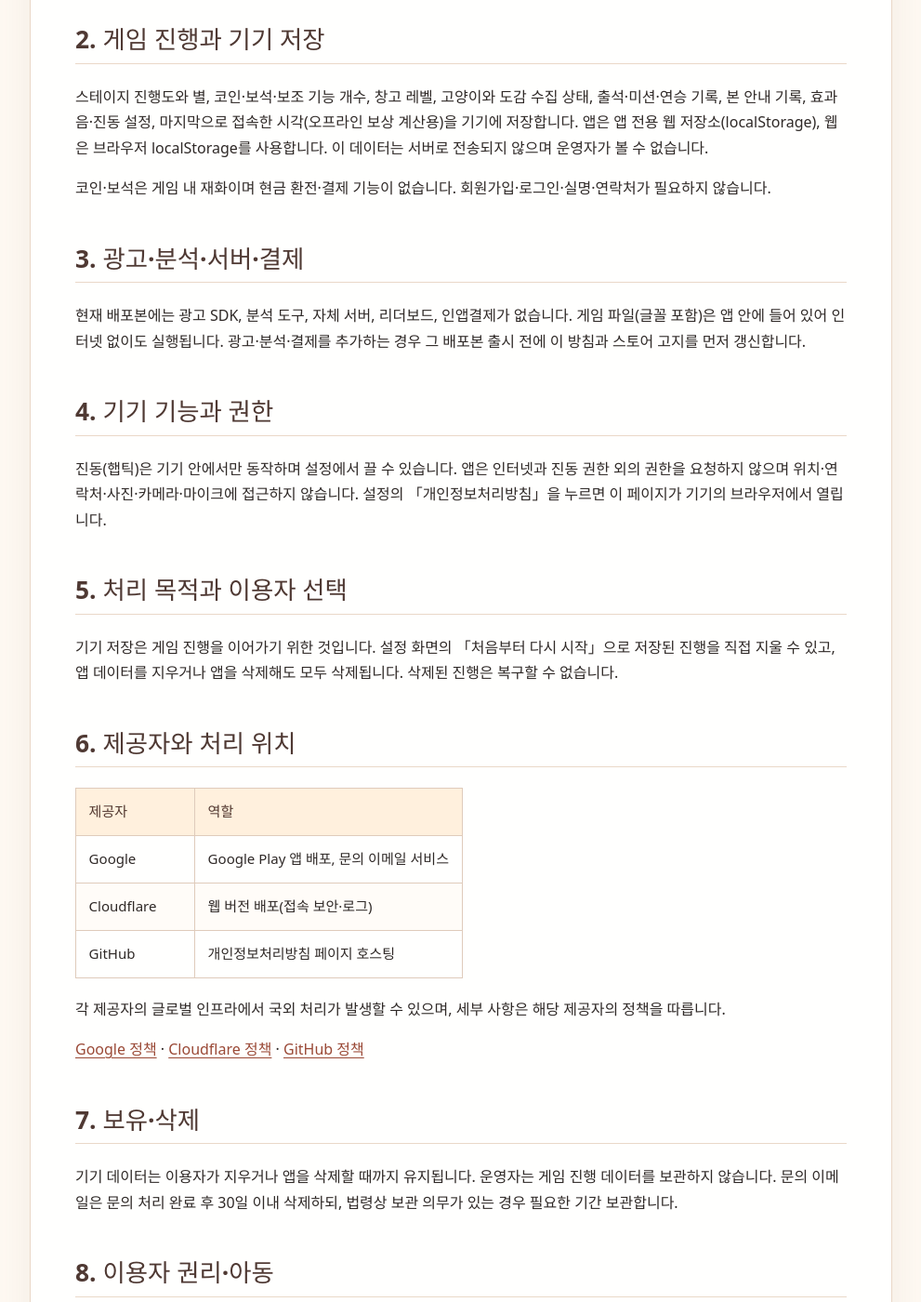
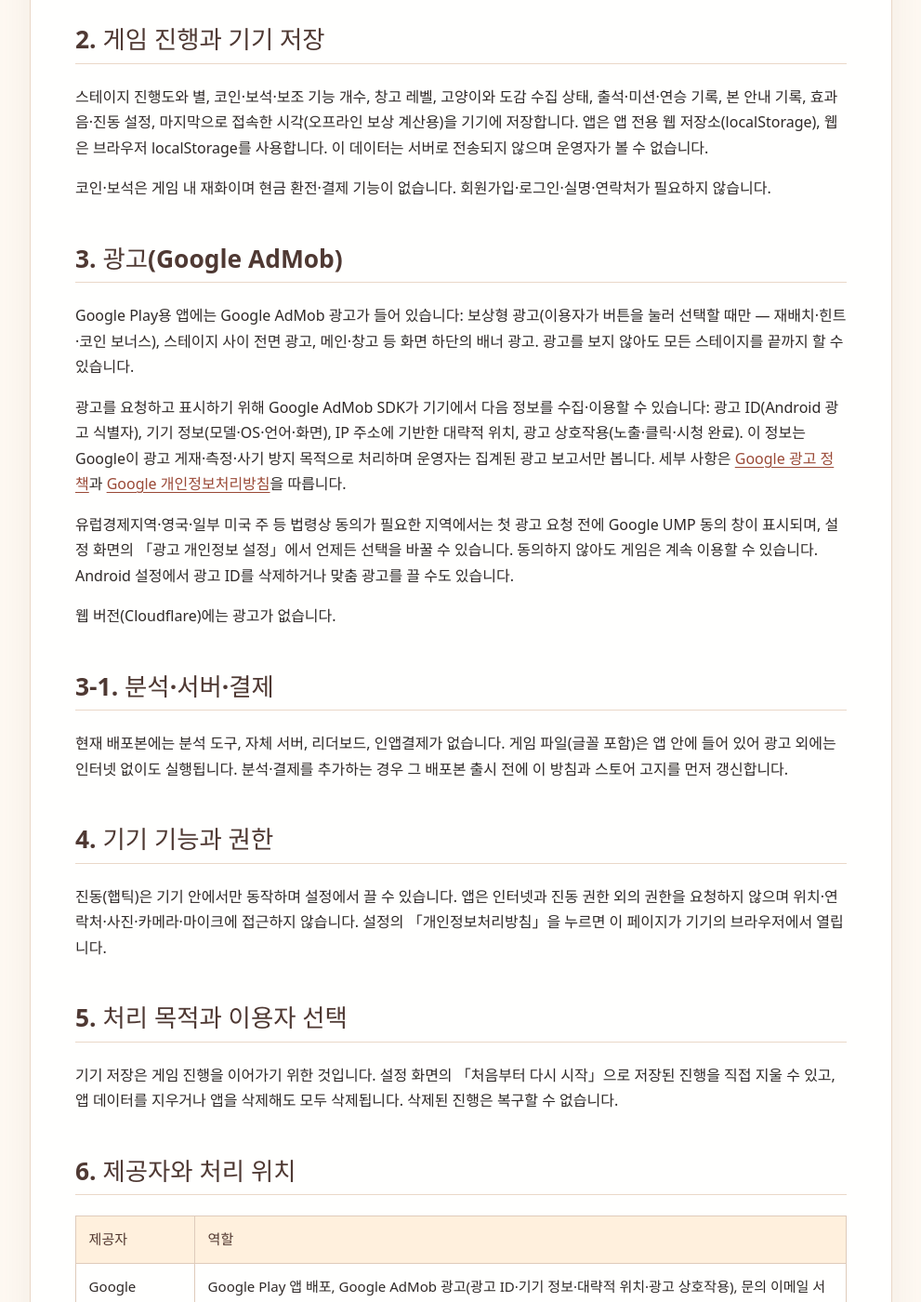
Before and after one commit to lilysnc/privacy-policies, a Jekyll site: the page built from cat-parcel/index.md, in a window 1280 px wide and 1400 px high, scrolled down 605 px. Shown: the whole window at 93% size, without its empty margins (144-1135 px from the left). Built offline with Jekyll 4.4.1, drawn with Linux system fonts in a browser that asks for light colours; some of the changed text lies outside the part shown.

Commit message:
cat-parcel: disclose Google AdMob ads (rewarded, interstitial, banner) and UMP consent

```diff
--- a/cat-parcel/index.md
+++ b/cat-parcel/index.md
@@ -1,7 +1,7 @@
 ---
 layout: default
 title: 고양이 택배 정리소 개인정보처리방침
-description: 고양이 택배 정리소의 기기 저장, 광고·분석·결제 없음, 진동 기능 및 개인정보 권리를 안내합니다.
+description: 고양이 택배 정리소의 기기 저장, Google AdMob 광고, 분석·결제 없음, 진동 기능 및 개인정보 권리를 안내합니다.
 permalink: /cat-parcel/
 ---
 
@@ -25,9 +25,19 @@ permalink: /cat-parcel/
 
 코인·보석은 게임 내 재화이며 현금 환전·결제 기능이 없습니다. 회원가입·로그인·실명·연락처가 필요하지 않습니다.
 
-## 3. 광고·분석·서버·결제
+## 3. 광고(Google AdMob)
 
-현재 배포본에는 광고 SDK, 분석 도구, 자체 서버, 리더보드, 인앱결제가 없습니다. 게임 파일(글꼴 포함)은 앱 안에 들어 있어 인터넷 없이도 실행됩니다. 광고·분석·결제를 추가하는 경우 그 배포본 출시 전에 이 방침과 스토어 고지를 먼저 갱신합니다.
+Google Play용 앱에는 Google AdMob 광고가 들어 있습니다: 보상형 광고(이용자가 버튼을 눌러 선택할 때만 — 재배치·힌트·코인 보너스), 스테이지 사이 전면 광고, 메인·창고 등 화면 하단의 배너 광고. 광고를 보지 않아도 모든 스테이지를 끝까지 할 수 있습니다.
+
+광고를 요청하고 표시하기 위해 Google AdMob SDK가 기기에서 다음 정보를 수집·이용할 수 있습니다: 광고 ID(Android 광고 식별자), 기기 정보(모델·OS·언어·화면), IP 주소에 기반한 대략적 위치, 광고 상호작용(노출·클릭·시청 완료). 이 정보는 Google이 광고 게재·측정·사기 방지 목적으로 처리하며 운영자는 집계된 광고 보고서만 봅니다. 세부 사항은 [Google 광고 정책](https://policies.google.com/technologies/ads)과 [Google 개인정보처리방침](https://policies.google.com/privacy)을 따릅니다.
+
+유럽경제지역·영국·일부 미국 주 등 법령상 동의가 필요한 지역에서는 첫 광고 요청 전에 Google UMP 동의 창이 표시되며, 설정 화면의 「광고 개인정보 설정」에서 언제든 선택을 바꿀 수 있습니다. 동의하지 않아도 게임은 계속 이용할 수 있습니다. Android 설정에서 광고 ID를 삭제하거나 맞춤 광고를 끌 수도 있습니다.
+
+웹 버전(Cloudflare)에는 광고가 없습니다.
+
+## 3-1. 분석·서버·결제
+
+현재 배포본에는 분석 도구, 자체 서버, 리더보드, 인앱결제가 없습니다. 게임 파일(글꼴 포함)은 앱 안에 들어 있어 광고 외에는 인터넷 없이도 실행됩니다. 분석·결제를 추가하는 경우 그 배포본 출시 전에 이 방침과 스토어 고지를 먼저 갱신합니다.
 
 ## 4. 기기 기능과 권한
 
@@ -41,7 +51,7 @@ permalink: /cat-parcel/
 
 | 제공자 | 역할 |
 |---|---|
-| Google | Google Play 앱 배포, 문의 이메일 서비스 |
+| Google | Google Play 앱 배포, Google AdMob 광고(광고 ID·기기 정보·대략적 위치·광고 상호작용), 문의 이메일 서비스 |
 | Cloudflare | 웹 버전 배포(접속 보안·로그) |
 | GitHub | 개인정보처리방침 페이지 호스팅 |
 
@@ -51,7 +61,7 @@ permalink: /cat-parcel/
 
 ## 7. 보유·삭제
 
-기기 데이터는 이용자가 지우거나 앱을 삭제할 때까지 유지됩니다. 운영자는 게임 진행 데이터를 보관하지 않습니다. 문의 이메일은 문의 처리 완료 후 30일 이내 삭제하되, 법령상 보관 의무가 있는 경우 필요한 기간 보관합니다.
+기기 데이터는 이용자가 지우거나 앱을 삭제할 때까지 유지됩니다. 운영자는 게임 진행 데이터를 보관하지 않습니다. 광고 관련 정보의 보유 기간은 Google의 정책을 따릅니다. 문의 이메일은 문의 처리 완료 후 30일 이내 삭제하되, 법령상 보관 의무가 있는 경우 필요한 기간 보관합니다.
 
 ## 8. 이용자 권리·아동
 
@@ -61,8 +71,8 @@ permalink: /cat-parcel/
 
 ## 9. 보호 조치와 변경
 
-게임은 개인정보를 수집·판매하지 않습니다. 기능이나 처리 항목이 바뀌면 방침과 필요한 스토어 고지를 갱신하고, 중요한 변경은 적용 법령에 따라 알립니다.
+운영자는 개인정보를 직접 수집·판매하지 않습니다(광고 SDK 의 처리는 3절). 기능이나 처리 항목이 바뀌면 방침과 필요한 스토어 고지를 갱신하고, 중요한 변경은 적용 법령에 따라 알립니다.
 
 ## 변경 이력
 
-- 2026-10-04: 최초 공개(Google Play 첫 출시, 광고·분석·결제 없음).
+- 2026-10-04: 최초 공개(Google Play 첫 출시). Google AdMob 광고(보상형·전면·배너)와 UMP 동의 안내 포함. 분석·결제 없음.
```
Also changed, not shown: cat-parcel/en/index.md (+17 -7 lines), index.md (+2 -2 lines).
